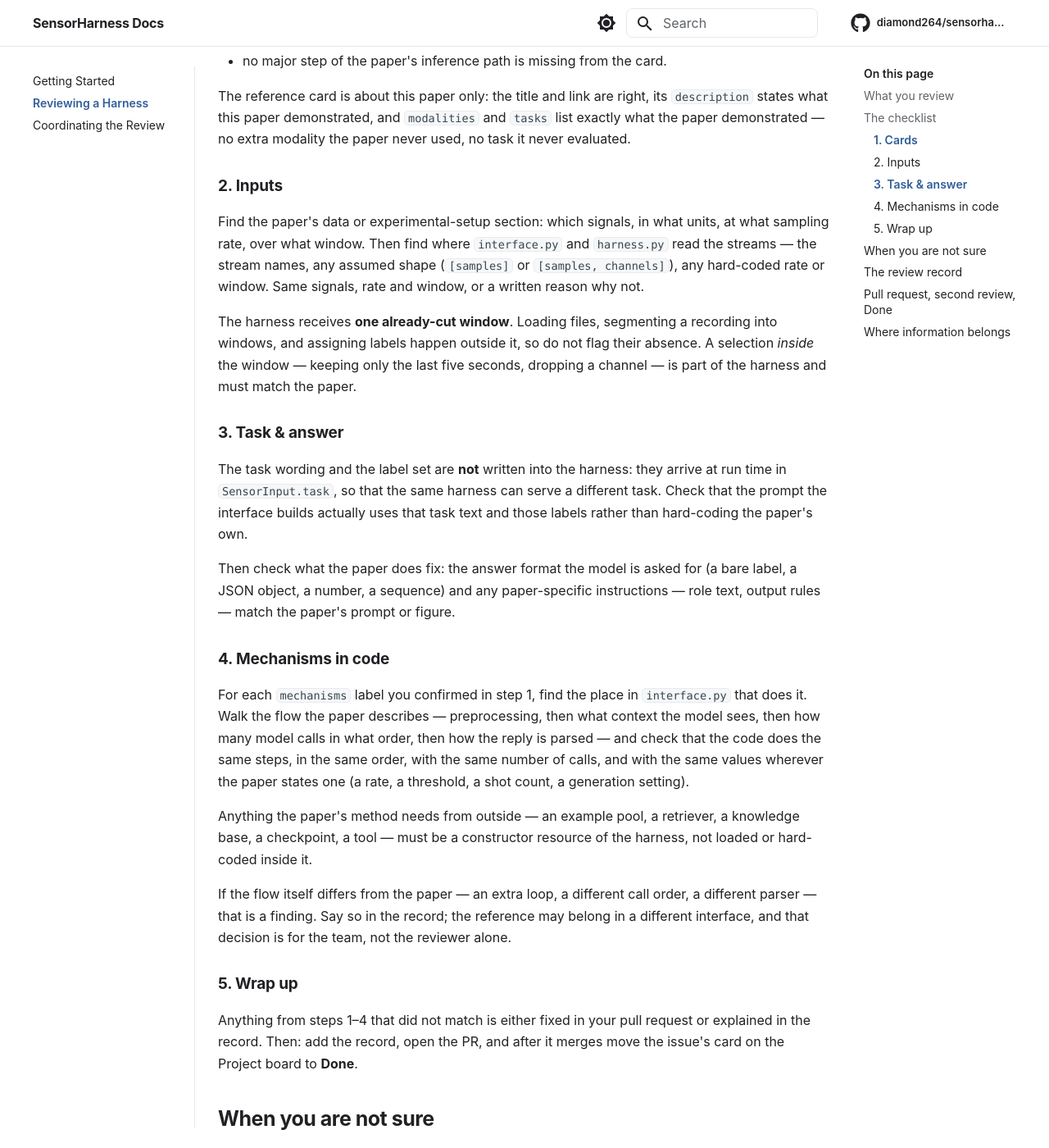
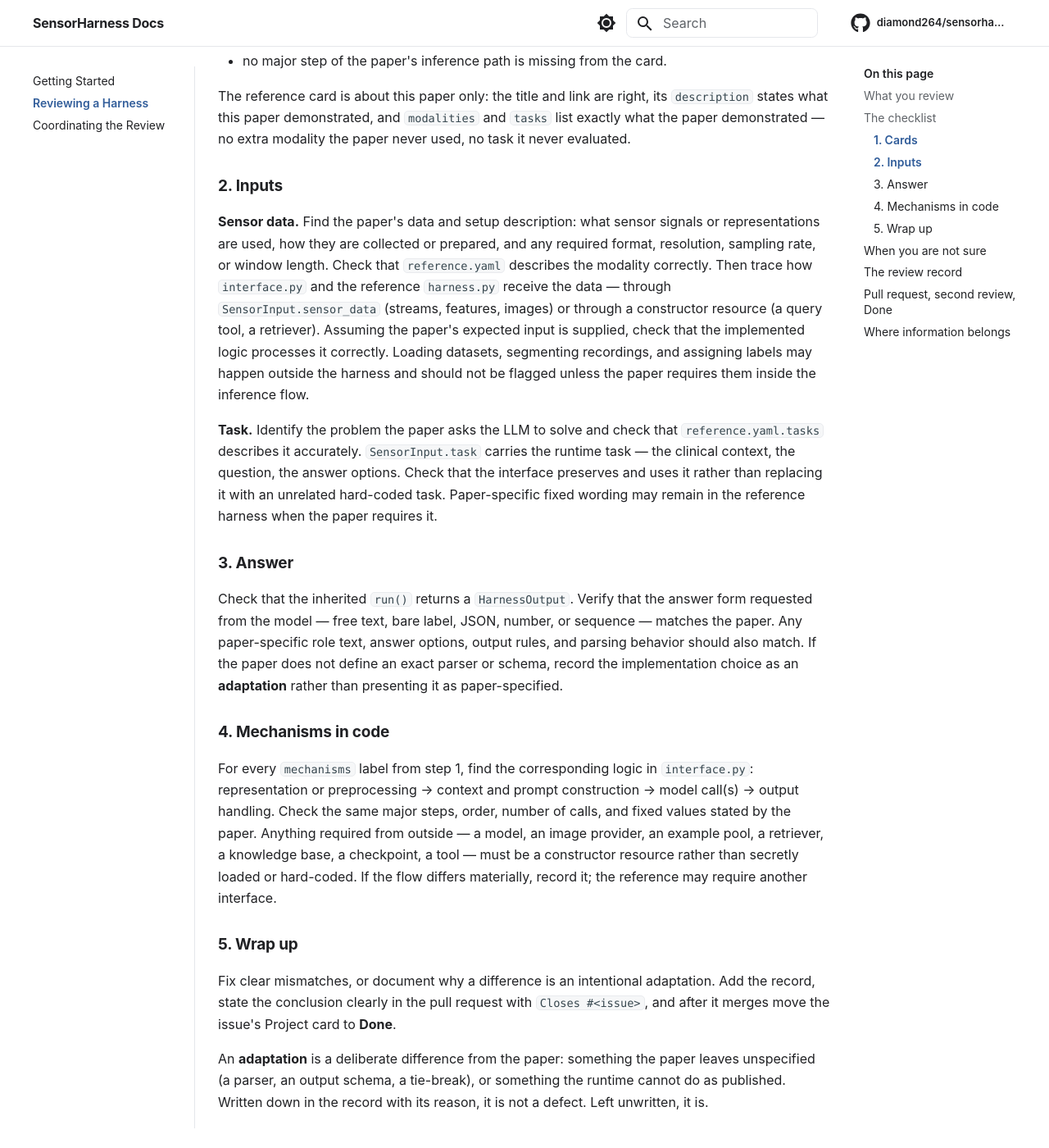
Before and after one commit to grden/sensorharness-docs, an MkDocs documentation site: the page built from docs/reviewing/index.md, in a window 1280 px wide and 1400 px high, scrolled down 1187 px. Shown: the whole window at 82% size. Built offline with MkDocs 1.6.1 and Material for MkDocs 9.7.7, drawn with Linux system fonts in a browser that asks for light colours; comment, search, counter and statistics services are not loaded; some of the changed text lies outside the part shown.

Commit message:
Match the reviewing guide to the adopted checklist and define adaptation
Co-Authored-By: Claude Fable 5.1 <noreply@anthropic.com>
Claude-Session: https://claude.ai/code/session_01Gh32CXE2gLapg2nLuKH9Uz

```diff
--- a/docs/reviewing/index.md
+++ b/docs/reviewing/index.md
@@ -52,57 +52,62 @@ used, no task it never evaluated.
 
 ### 2. Inputs
 
-Find the paper's data or experimental-setup section: which signals, in what
-units, at what sampling rate, over what window. Then find where `interface.py`
-and `harness.py` read the streams — the stream names, any assumed shape
-(`[samples]` or `[samples, channels]`), any hard-coded rate or window. Same
-signals, rate and window, or a written reason why not.
+**Sensor data.** Find the paper's data and setup description: what sensor
+signals or representations are used, how they are collected or prepared, and
+any required format, resolution, sampling rate, or window length. Check that
+`reference.yaml` describes the modality correctly. Then trace how
+`interface.py` and the reference `harness.py` receive the data — through
+`SensorInput.sensor_data` (streams, features, images) or through a constructor
+resource (a query tool, a retriever). Assuming the paper's expected input is
+supplied, check that the implemented logic processes it correctly. Loading
+datasets, segmenting recordings, and assigning labels may happen outside the
+harness and should not be flagged unless the paper requires them inside the
+inference flow.
 
-The harness receives **one already-cut window**. Loading files, segmenting a
-recording into windows, and assigning labels happen outside it, so do not flag
-their absence. A selection *inside* the window — keeping only the last five
-seconds, dropping a channel — is part of the harness and must match the paper.
+**Task.** Identify the problem the paper asks the LLM to solve and check that
+`reference.yaml.tasks` describes it accurately. `SensorInput.task` carries the
+runtime task — the clinical context, the question, the answer options. Check
+that the interface preserves and uses it rather than replacing it with an
+unrelated hard-coded task. Paper-specific fixed wording may remain in the
+reference harness when the paper requires it.
 
-### 3. Task & answer
+### 3. Answer
 
-The task wording and the label set are **not** written into the harness: they
-arrive at run time in `SensorInput.task`, so that the same harness can serve a
-different task. Check that the prompt the interface builds actually uses that
-task text and those labels rather than hard-coding the paper's own.
-
-Then check what the paper does fix: the answer format the model is asked for
-(a bare label, a JSON object, a number, a sequence) and any paper-specific
-instructions — role text, output rules — match the paper's prompt or figure.
+Check that the inherited `run()` returns a `HarnessOutput`. Verify that the
+answer form requested from the model — free text, bare label, JSON, number, or
+sequence — matches the paper. Any paper-specific role text, answer options,
+output rules, and parsing behavior should also match. If the paper does not
+define an exact parser or schema, record the implementation choice as an
+**adaptation** rather than presenting it as paper-specified.
 
 ### 4. Mechanisms in code
 
-For each `mechanisms` label you confirmed in step 1, find the place in
-`interface.py` that does it. Walk the flow the paper describes — preprocessing,
-then what context the model sees, then how many model calls in what order, then
-how the reply is parsed — and check that the code does the same steps, in the
-same order, with the same number of calls, and with the same values wherever
-the paper states one (a rate, a threshold, a shot count, a generation setting).
-
-Anything the paper's method needs from outside — an example pool, a retriever,
-a knowledge base, a checkpoint, a tool — must be a constructor resource of the
-harness, not loaded or hard-coded inside it.
-
-If the flow itself differs from the paper — an extra loop, a different call
-order, a different parser — that is a finding. Say so in the record; the
-reference may belong in a different interface, and that decision is for the
-team, not the reviewer alone.
+For every `mechanisms` label from step 1, find the corresponding logic in
+`interface.py`: representation or preprocessing → context and prompt
+construction → model call(s) → output handling. Check the same major steps,
+order, number of calls, and fixed values stated by the paper. Anything required
+from outside — a model, an image provider, an example pool, a retriever, a
+knowledge base, a checkpoint, a tool — must be a constructor resource rather
+than secretly loaded or hard-coded. If the flow differs materially, record it;
+the reference may require another interface.
 
 ### 5. Wrap up
 
-Anything from steps 1–4 that did not match is either fixed in your pull request
-or explained in the record. Then: add the record, open the PR, and after it
-merges move the issue's card on the Project board to **Done**.
+Fix clear mismatches, or document why a difference is an intentional
+adaptation. Add the record, state the conclusion clearly in the pull request
+with `Closes #<issue>`, and after it merges move the issue's Project card to
+**Done**.
+
+An **adaptation** is a deliberate difference from the paper: something the
+paper leaves unspecified (a parser, an output schema, a tie-break), or
+something the runtime cannot do as published. Written down in the record with
+its reason, it is not a defect. Left unwritten, it is.
 
 ## When you are not sure
 
-Not sure whether something is a problem, or whether a paper step belongs in a
-runtime harness at all? **Ask in Slack.** Then write the conclusion in the pull
-request so the next person can find it.
+Not sure about a paper detail, or whether a paper step belongs in a runtime
+harness at all? **Ask in Slack.** Then record the uncertainty in the review and
+the pull request so the next person can find it.
 
 ## The review record
 
```
